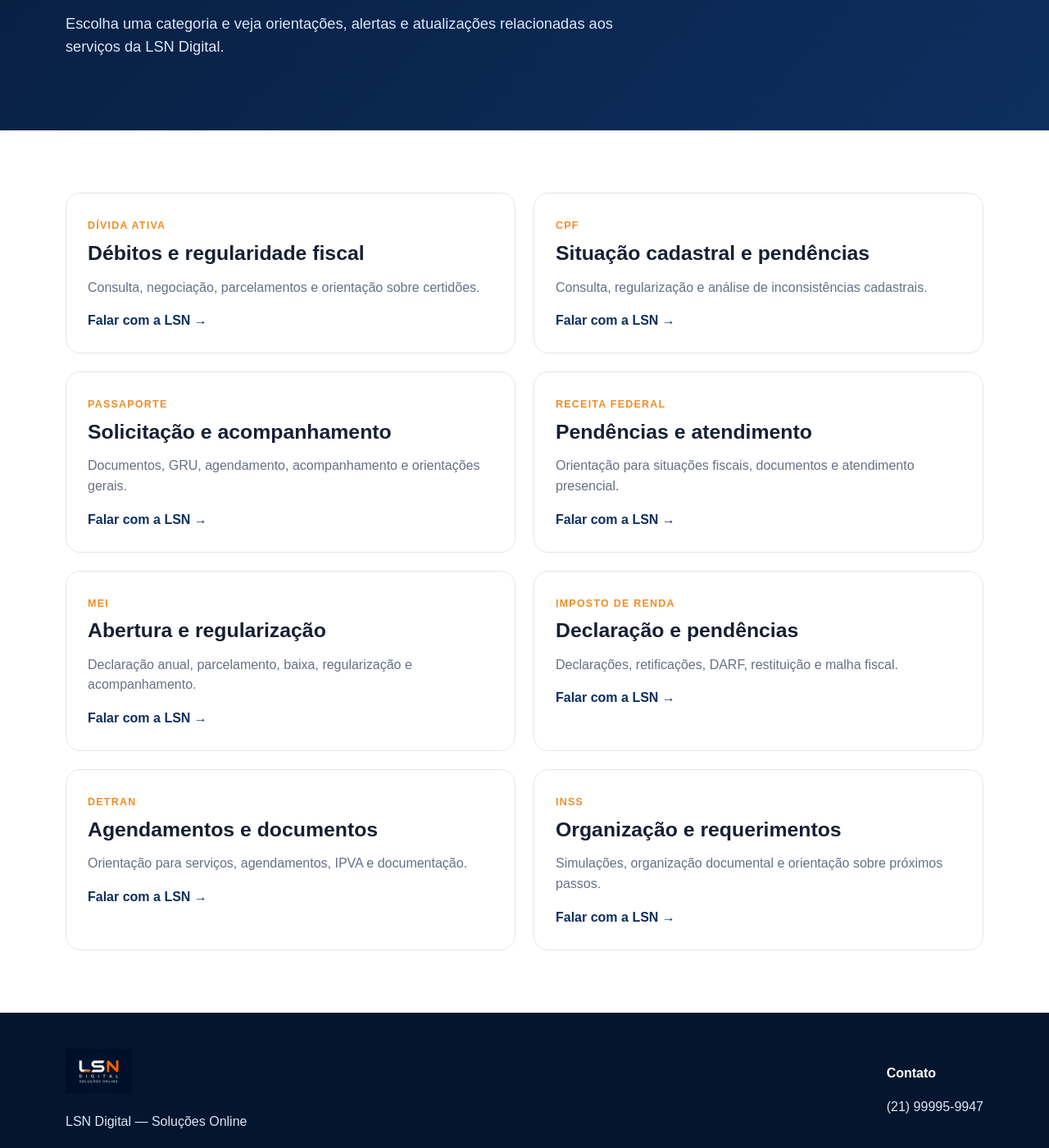
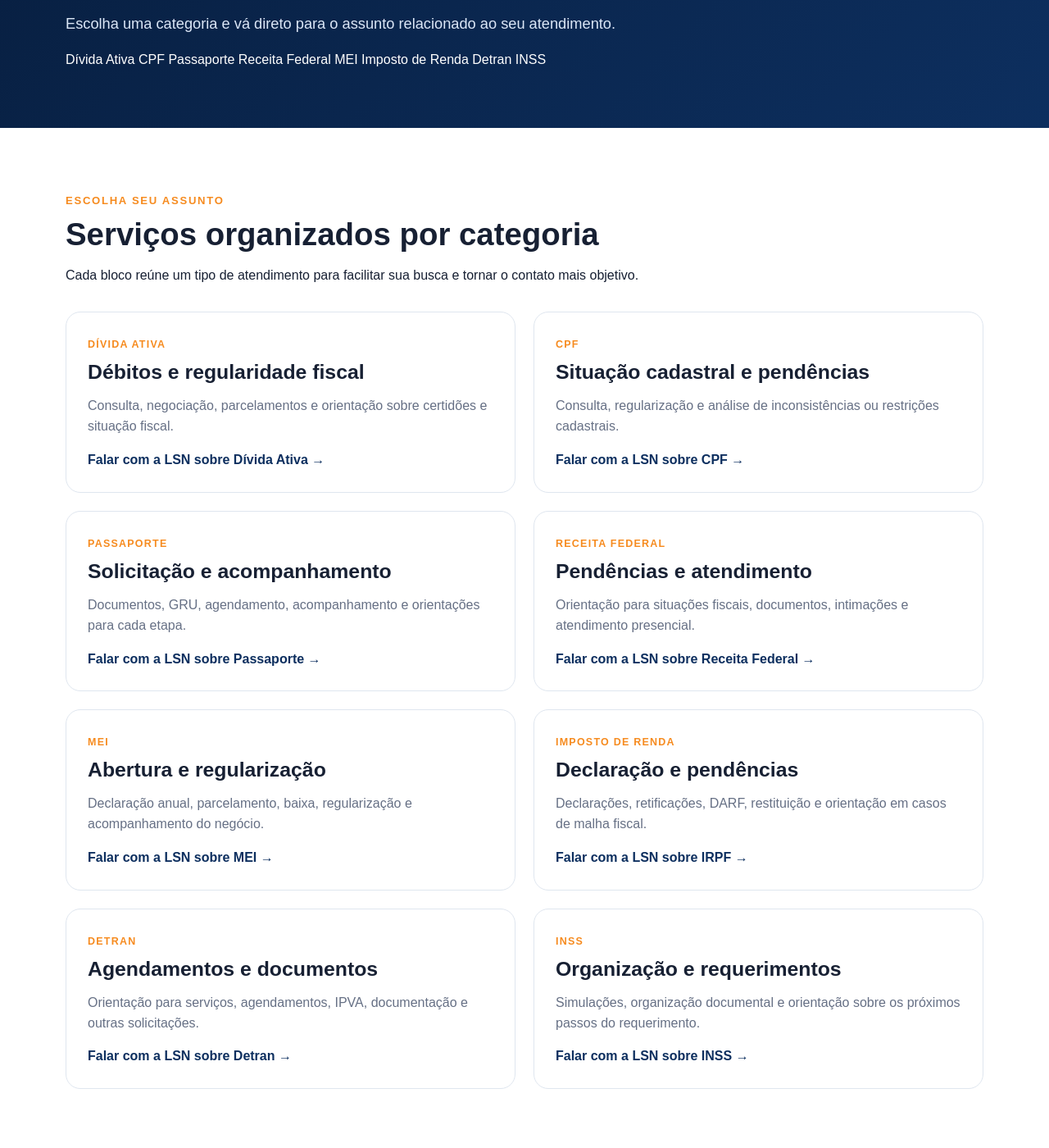
Before and after one commit to issinhasantos-dot/lsndigitalservicos, a website: page news/index.html in a window 1280 px wide. Shown: the part 397-1797 px from the top of the page at 82% size. Drawn offline with Linux system fonts and the light colour scheme.

Commit message:
feat(news): organizar categorias e atalhos

```diff
--- a/news/index.html
+++ b/news/index.html
@@ -26,21 +26,85 @@
       <div class="container">
         <span class="eyebrow">LSN DIGITAL NEWS</span>
         <h1>Informação organizada para você encontrar o que precisa</h1>
-        <p>Escolha uma categoria e veja orientações, alertas e atualizações relacionadas aos serviços da LSN Digital.</p>
+        <p>Escolha uma categoria e vá direto para o assunto relacionado ao seu atendimento.</p>
+
+        <div class="news-chips" aria-label="Atalhos de categorias">
+          <a href="#divida-ativa">Dívida Ativa</a>
+          <a href="#cpf">CPF</a>
+          <a href="#passaporte">Passaporte</a>
+          <a href="#receita">Receita Federal</a>
+          <a href="#mei">MEI</a>
+          <a href="#irpf">Imposto de Renda</a>
+          <a href="#detran">Detran</a>
+          <a href="#inss">INSS</a>
+        </div>
       </div>
     </section>
 
     <section id="categorias" class="section">
       <div class="container">
+        <div class="section-head">
+          <span class="eyebrow">ESCOLHA SEU ASSUNTO</span>
+          <h2>Serviços organizados por categoria</h2>
+          <p>Cada bloco reúne um tipo de atendimento para facilitar sua busca e tornar o contato mais objetivo.</p>
+        </div>
+
         <div class="news-grid">
-          <article class="news-card" id="divida-ativa"><span>DÍVIDA ATIVA</span><h2>Débitos e regularidade fiscal</h2><p>Consulta, negociação, parcelamentos e orientação sobre certidões.</p><a href="https://wa.me/5521999959947?text=Olá%2C%20quero%20ajuda%20com%20Dívida%20Ativa." target="_blank" rel="noopener">Falar com a LSN →</a></article>
-          <article class="news-card" id="cpf"><span>CPF</span><h2>Situação cadastral e pendências</h2><p>Consulta, regularização e análise de inconsistências cadastrais.</p><a href="https://wa.me/5521999959947?text=Olá%2C%20quero%20ajuda%20com%20meu%20CPF." target="_blank" rel="noopener">Falar com a LSN →</a></article>
-          <article class="news-card" id="passaporte"><span>PASSAPORTE</span><h2>Solicitação e acompanhamento</h2><p>Documentos, GRU, agendamento, acompanhamento e orientações gerais.</p><a href="https://wa.me/5521999959947?text=Olá%2C%20quero%20ajuda%20com%20passaporte." target="_blank" rel="noopener">Falar com a LSN →</a></article>
-          <article class="news-card" id="receita"><span>RECEITA FEDERAL</span><h2>Pendências e atendimento</h2><p>Orientação para situações fiscais, documentos e atendimento presencial.</p><a href="https://wa.me/5521999959947?text=Olá%2C%20quero%20ajuda%20com%20a%20Receita%20Federal." target="_blank" rel="noopener">Falar com a LSN →</a></article>
-          <article class="news-card" id="mei"><span>MEI</span><h2>Abertura e regularização</h2><p>Declaração anual, parcelamento, baixa, regularização e acompanhamento.</p><a href="https://wa.me/5521999959947?text=Olá%2C%20quero%20ajuda%20com%20MEI." target="_blank" rel="noopener">Falar com a LSN →</a></article>
-          <article class="news-card" id="irpf"><span>IMPOSTO DE RENDA</span><h2>Declaração e pendências</h2><p>Declarações, retificações, DARF, restituição e malha fiscal.</p><a href="https://wa.me/5521999959947?text=Olá%2C%20quero%20ajuda%20com%20Imposto%20de%20Renda." target="_blank" rel="noopener">Falar com a LSN →</a></article>
-          <article class="news-card" id="detran"><span>DETRAN</span><h2>Agendamentos e documentos</h2><p>Orientação para serviços, agendamentos, IPVA e documentação.</p><a href="https://wa.me/5521999959947?text=Olá%2C%20quero%20ajuda%20com%20Detran." target="_blank" rel="noopener">Falar com a LSN →</a></article>
-          <article class="news-card" id="inss"><span>INSS</span><h2>Organização e requerimentos</h2><p>Simulações, organização documental e orientação sobre próximos passos.</p><a href="https://wa.me/5521999959947?text=Olá%2C%20quero%20ajuda%20com%20INSS." target="_blank" rel="noopener">Falar com a LSN →</a></article>
+          <article class="news-card" id="divida-ativa">
+            <span>DÍVIDA ATIVA</span>
+            <h2>Débitos e regularidade fiscal</h2>
+            <p>Consulta, negociação, parcelamentos e orientação sobre certidões e situação fiscal.</p>
+            <a href="https://wa.me/5521999959947?text=Olá%2C%20quero%20ajuda%20com%20Dívida%20Ativa." target="_blank" rel="noopener">Falar com a LSN sobre Dívida Ativa →</a>
+          </article>
+
+          <article class="news-card" id="cpf">
+            <span>CPF</span>
+            <h2>Situação cadastral e pendências</h2>
+            <p>Consulta, regularização e análise de inconsistências ou restrições cadastrais.</p>
+            <a href="https://wa.me/5521999959947?text=Olá%2C%20quero%20ajuda%20com%20meu%20CPF." target="_blank" rel="noopener">Falar com a LSN sobre CPF →</a>
+          </article>
+
+          <article class="news-card" id="passaporte">
+            <span>PASSAPORTE</span>
+            <h2>Solicitação e acompanhamento</h2>
+            <p>Documentos, GRU, agendamento, acompanhamento e orientações para cada etapa.</p>
+            <a href="https://wa.me/5521999959947?text=Olá%2C%20quero%20ajuda%20com%20passaporte." target="_blank" rel="noopener">Falar com a LSN sobre Passaporte →</a>
+          </article>
+
+          <article class="news-card" id="receita">
+            <span>RECEITA FEDERAL</span>
+            <h2>Pendências e atendimento</h2>
+            <p>Orientação para situações fiscais, documentos, intimações e atendimento presencial.</p>
+            <a href="https://wa.me/5521999959947?text=Olá%2C%20quero%20ajuda%20com%20a%20Receita%20Federal." target="_blank" rel="noopener">Falar com a LSN sobre Receita Federal →</a>
+          </article>
+
+          <article class="news-card" id="mei">
+            <span>MEI</span>
+            <h2>Abertura e regularização</h2>
+            <p>Declaração anual, parcelamento, baixa, regularização e acompanhamento do negócio.</p>
+            <a href="https://wa.me/5521999959947?text=Olá%2C%20quero%20ajuda%20com%20MEI." target="_blank" rel="noopener">Falar com a LSN sobre MEI →</a>
+          </article>
+
+          <article class="news-card" id="irpf">
+            <span>IMPOSTO DE RENDA</span>
+            <h2>Declaração e pendências</h2>
+            <p>Declarações, retificações, DARF, restituição e orientação em casos de malha fiscal.</p>
+            <a href="https://wa.me/5521999959947?text=Olá%2C%20quero%20ajuda%20com%20Imposto%20de%20Renda." target="_blank" rel="noopener">Falar com a LSN sobre IRPF →</a>
+          </article>
+
+          <article class="news-card" id="detran">
+            <span>DETRAN</span>
+            <h2>Agendamentos e documentos</h2>
+            <p>Orientação para serviços, agendamentos, IPVA, documentação e outras solicitações.</p>
+            <a href="https://wa.me/5521999959947?text=Olá%2C%20quero%20ajuda%20com%20Detran." target="_blank" rel="noopener">Falar com a LSN sobre Detran →</a>
+          </article>
+
+          <article class="news-card" id="inss">
+            <span>INSS</span>
+            <h2>Organização e requerimentos</h2>
+            <p>Simulações, organização documental e orientação sobre os próximos passos do requerimento.</p>
+            <a href="https://wa.me/5521999959947?text=Olá%2C%20quero%20ajuda%20com%20INSS." target="_blank" rel="noopener">Falar com a LSN sobre INSS →</a>
+          </article>
         </div>
       </div>
     </section>
```
